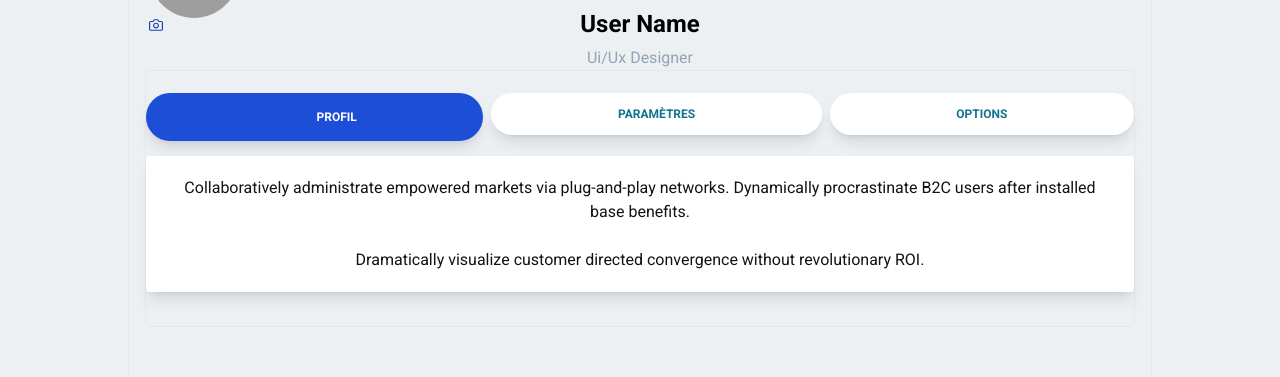
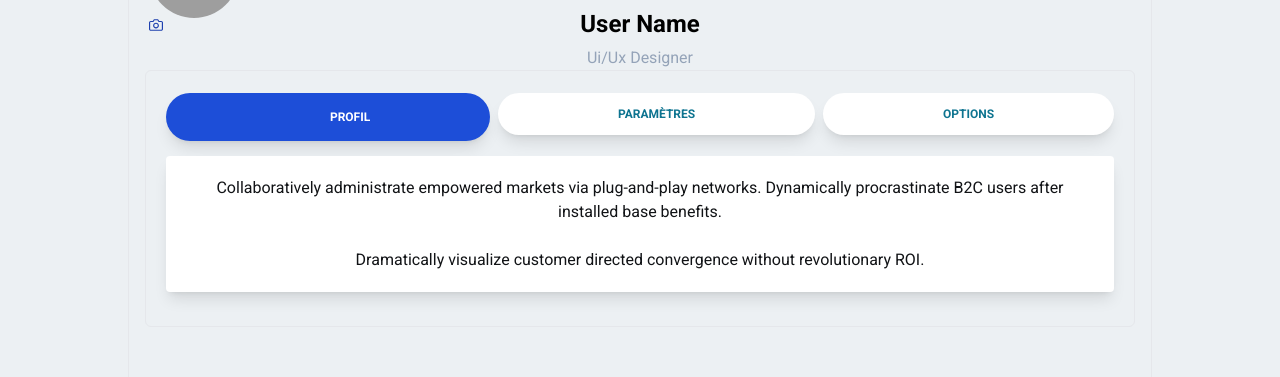
Before and after one commit to jealife/MECADOMPLUS-React-App, a React (Create React App) app: page /profile in a window 1280 px wide. Shown: the part 417-794 px from the top of the page. Built offline with nearby package versions, Linux system fonts and the light colour scheme; grey boxes are pictures that could not be loaded; some icons are missing.

Commit message:
modified:   src/pages/userProfile/UserProfile.js

```diff
--- a/src/pages/userProfile/UserProfile.js
+++ b/src/pages/userProfile/UserProfile.js
@@ -88,7 +88,10 @@ const Profile = () => {
               User Name
             </h3>
             <p className="font-medium text-slate-400">Ui/Ux Designer</p>
-            <div className="mx-auto mt-4.5 mb-5.5 grid max-w-94  rounded-md border border-stroke py-2.5 shadow-1 dark:border-strokedark dark:bg-[#37404F]">
+
+
+
+            <div className="mx-auto mt-4.5 mb-5.5 grid max-w-94  rounded-md border border-stroke py-2.5 px-5 shadow-1 dark:border-strokedark dark:bg-[#37404F]">
               <Tabs/>
             </div>
 
```
